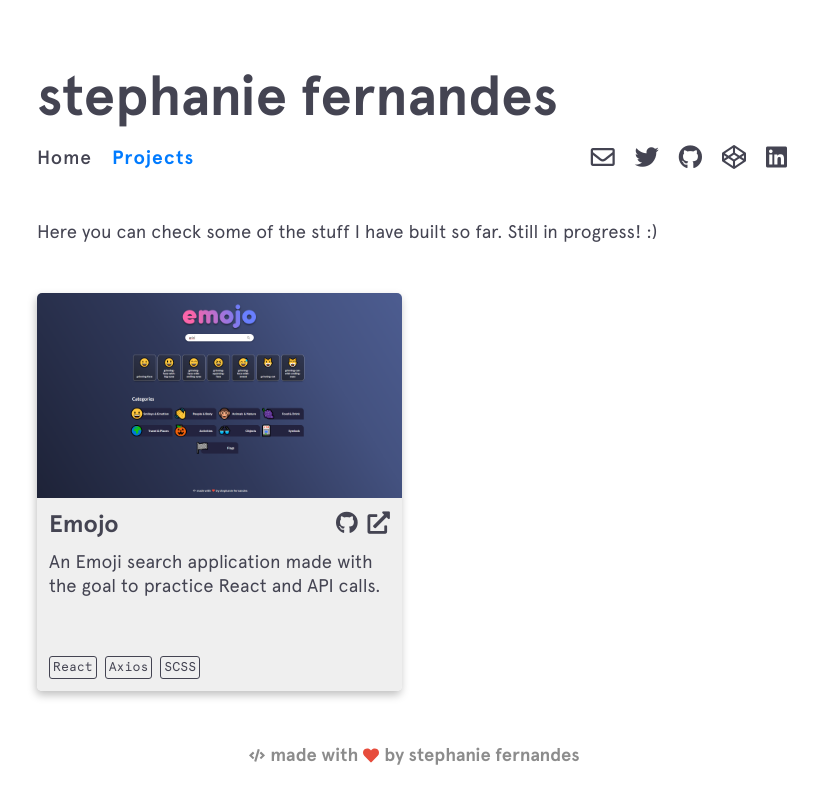
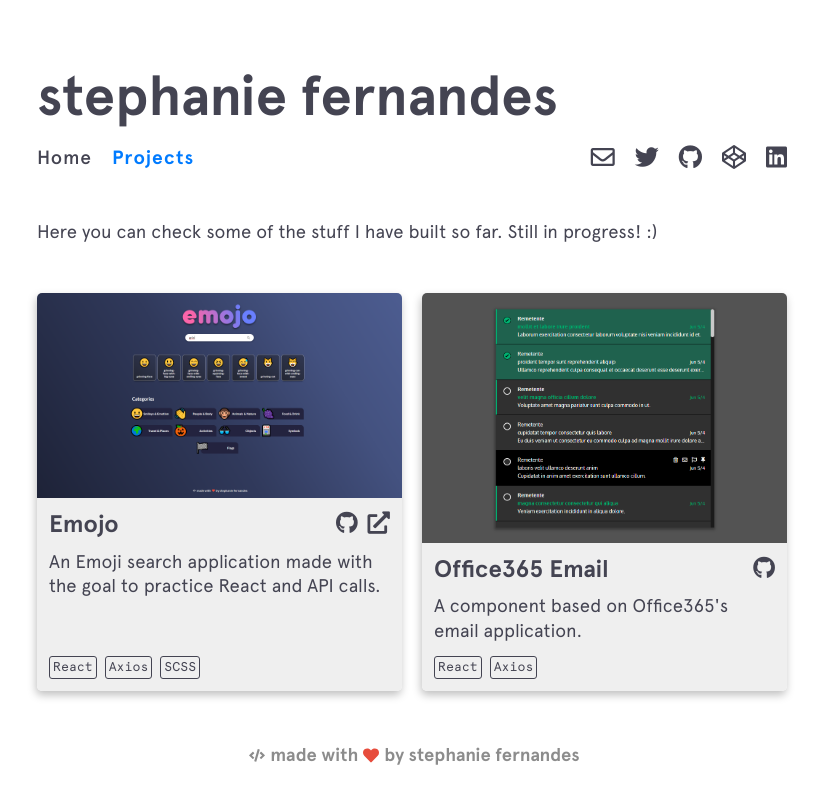
Before and after one commit to msfern/msfern-v1, a React (Create React App) app: page /projects in a window 1280 px wide. Shown: the whole page, without its empty margins (228-1049 px from the left). Built offline with nearby package versions, Linux system fonts and the light colour scheme.

Commit message:
Add Office365 project

```diff
--- a/src/components/Projects/index.js
+++ b/src/components/Projects/index.js
@@ -13,9 +13,17 @@
         github: 'https://github.com/msfern/emojo',
         live: 'https://emojo.netlify.com/'
       },
-      // crustylab: {
-      //   name: 'CrustyLab',
-      //   image: './img.png',
+      office365: {
+        name: 'Office365 Email',
+        image: './office365.png',
+        description: `A component based on Office365's email application.`,
+        techs: ['React', 'Axios'],
+        github: 'https://github.com/msfern/encontact-challenge',
+        live: ''
+      },
+      // office365: {
+      //   name: 'Office365 Email',
+      //   image: './office365.png',
       //   description: 'A pizza creating application, where the user can manage ingredients, recipes and stock.',
       //   techs: ['React', 'Axios', 'Express', 'Firebase', 'SCSS'],
       //   github: '',
```
Also changed, not shown: public/office365.png (added).
